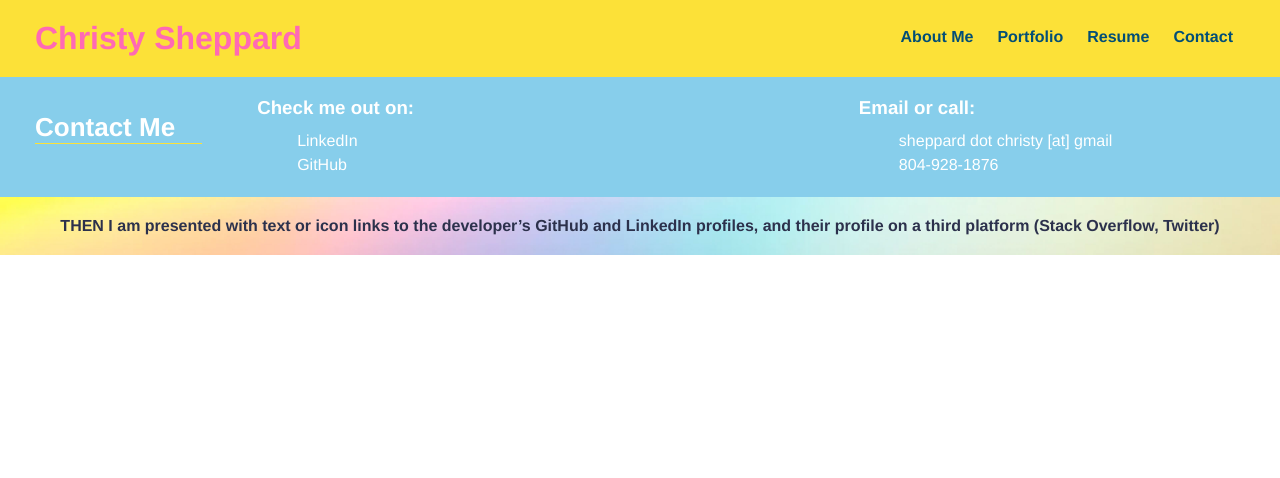
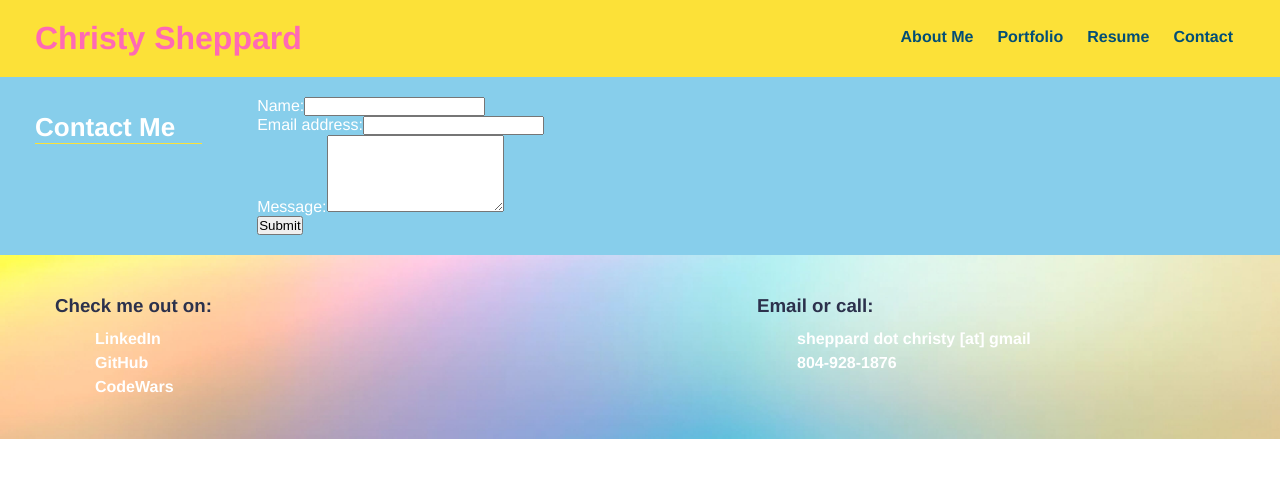
Before and after one commit to cshepscorp/react-portfolio, a React (Create React App) app: page / in a window 1280 px wide. Both pictures are taken after a click on the item "Contact". Shown: the top 478 px of the page. Built offline with nearby package versions, Linux system fonts and the light colour scheme.

Commit message:
contact form working - not validated

```diff
--- a/src/App.js
+++ b/src/App.js
@@ -4,7 +4,7 @@ import Nav from "./components/Nav";
 import About from "./components/About";
 import Hero from "./components/Hero";
 import Portfolio from "./components/Portfolio";
-import Contact from "./components/Contact";
+import ContactForm from "./components/Contact";
 import Resume from "./components/Resume";
 import Footer from "./components/Footer";
 
@@ -35,7 +35,7 @@ function App() {
         ) : (
           <></>
         )}
-        {contactSelected ? <Contact></Contact> : <></>}
+        {contactSelected ? <ContactForm></ContactForm> : <></>}
         {portfolioSelected ? <Portfolio></Portfolio> : <></>}
         {resumeSelected ? <Resume></Resume> : <></>}
       </main>
--- a/src/components/Contact/index.js
+++ b/src/components/Contact/index.js
@@ -1,6 +1,23 @@
-import React from "react";
+import React, { useState } from "react";
 
-function Contact() {
+
+// The name of this function isn't critical and doesn't have to match the name of the component folder
+function ContactForm() {
+  const [formState, setFormState] = useState({ name: '', email: '', message: '' }); // set forms to blank upon component load
+
+  const { name, email, message } = formState; // deconstructed
+  // sync the internal state of the component formState with the user input from the DOM
+  function handleChange(e) {
+      setFormState({...formState, [e.target.name]: e.target.value }) // name in e.target.name refers to the name attr of the form element. This attribute value matches the property names of formState (name, email, and message) and allows us to use [ ] to create dynamic property names
+  }
+
+  function handleSubmit(e) {
+      e.preventDefault();
+      console.log(formState);
+  }
+
+  //console.log(formState);
+
   return (
     <section id="contact">
         <div class="intro">
@@ -9,27 +26,25 @@ function Contact() {
             </h3>
         </div>
         <div class="guts">
-                    <div class="social">
-                        <h3>
-                            Check me out on:
-                        </h3>
-                        <ul>
-                            <li><a href="https://www.linkedin.com/in/christinasheppard/"><i class="fa fa-linkedin"></i> LinkedIn</a></li>
-                            <li><a href="https://github.com/cshepscorp/"><i class="fa fa-github-square"></i> GitHub</a></li>
-                        </ul>
+            <form id="contact-form" onSubmit={handleSubmit}>
+                <div>
+                    <label htmlFor="name">Name:</label>
+                    <input type="text" name="name" defaultValue={name} onBlur={handleChange} />
                 </div>
-                    <div class="contact">
-                        <h3>
-                            Email or call:
-                        </h3>
-                        <ul>
-                            <li><a href="mailto:sheppard.christy@gmail.com"><i class="fa fa-envelope-square"></i> sheppard dot christy [at] gmail</a></li>
-                            <li><a href="tel:18049281876"><i class="fa fa-phone-square"></i> 804-928-1876</a></li>
-                        </ul>
+                <div>
+                    <label htmlFor="email">Email address:</label>
+                    <input type="email" name="email" defaultValue={email} onBlur={handleChange} />
                 </div>
+                <div>
+                    <label htmlFor="message">Message:</label>
+                    <textarea name="message" rows="5" defaultValue={message} onBlur={handleChange} />
+                </div>
+                <button type="submit">Submit</button>
+            </form>
         </div>
     </section>
   );
 }
 
-export default Contact;
+// the name of the function needs to be in the export statement
+export default ContactForm;
--- a/src/components/Footer/index.js
+++ b/src/components/Footer/index.js
@@ -3,7 +3,44 @@ import React from "react";
 function Footer() {
   return (
     <footer>
-      THEN I am presented with text or icon links to the developer’s GitHub and LinkedIn profiles, and their profile on a third platform (Stack Overflow, Twitter)
+      <div class="guts">
+        <div class="social">
+          <h3>Check me out on:</h3>
+          <ul>
+            <li>
+              <a href="https://www.linkedin.com/in/christinasheppard/">
+                <i class="fa fa-linkedin"></i> LinkedIn
+              </a>
+            </li>
+            <li>
+              <a href="https://github.com/cshepscorp/">
+                <i class="fa fa-github-square"></i> GitHub
+              </a>
+            </li>
+            <li>
+              <a href="https://www.codewars.com/users/cshepscorp">
+                <i class="fa fa-github-square"></i> CodeWars
+              </a>
+            </li>
+          </ul>
+        </div>
+        <div class="contact">
+          <h3>Email or call:</h3>
+          <ul>
+            <li>
+              <a href="mailto:sheppard.christy@gmail.com">
+                <i class="fa fa-envelope-square"></i> sheppard dot christy [at]
+                gmail
+              </a>
+            </li>
+            <li>
+              <a href="tel:18049281876">
+                <i class="fa fa-phone-square"></i> 804-928-1876
+              </a>
+            </li>
+          </ul>
+        </div>
+      </div>
     </footer>
   );
 }
--- a/src/index.css
+++ b/src/index.css
@@ -102,13 +102,10 @@ section {
 section:nth-child(odd) {
   background-color: var(--primary-color);
 }
-/*
-.hero h2 {
-  font-size: 80px;
-  margin: 80px 0 90px 0;
-  text-align: left;
-  color: var(--tertiary-color);
-} */
+
+form {
+  width: 60%;
+}
 
 /* main body styles */
 .intro {
```
Lines whose indentation alone changed are shown as unchanged.
